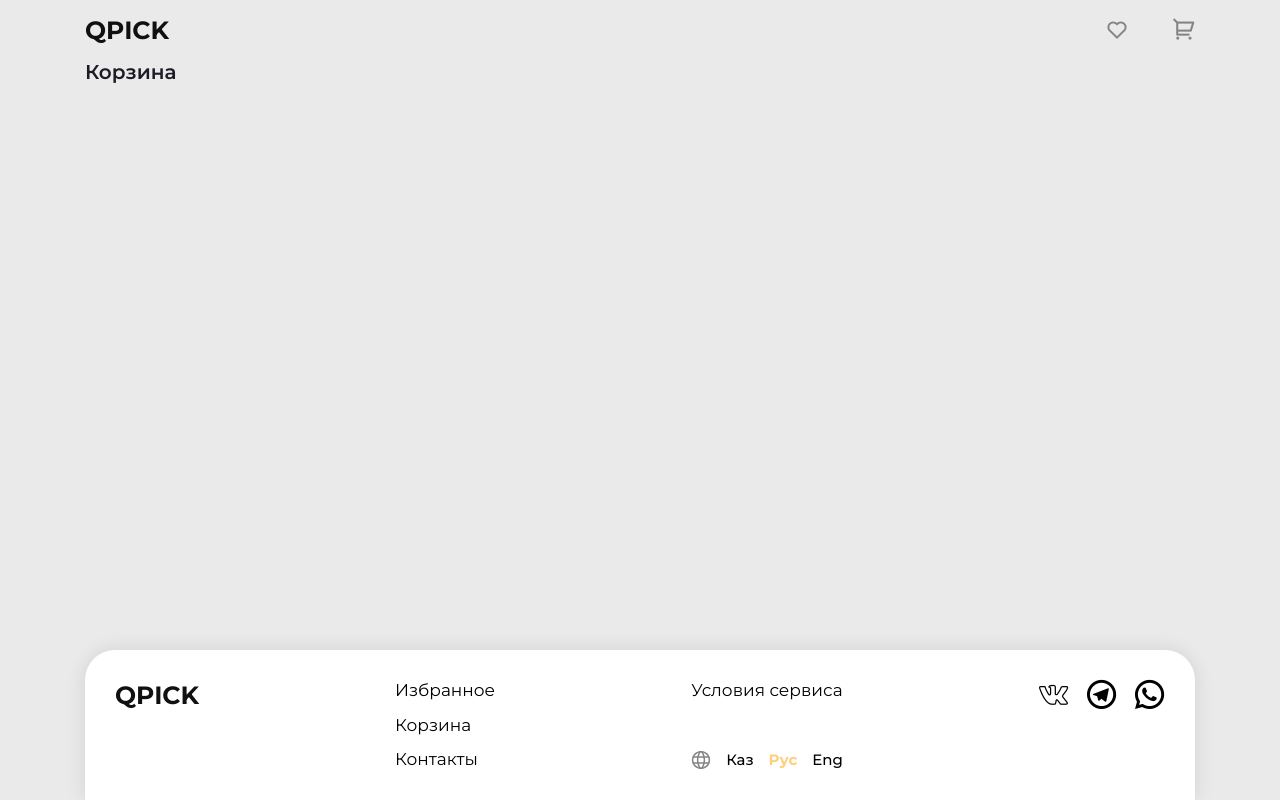
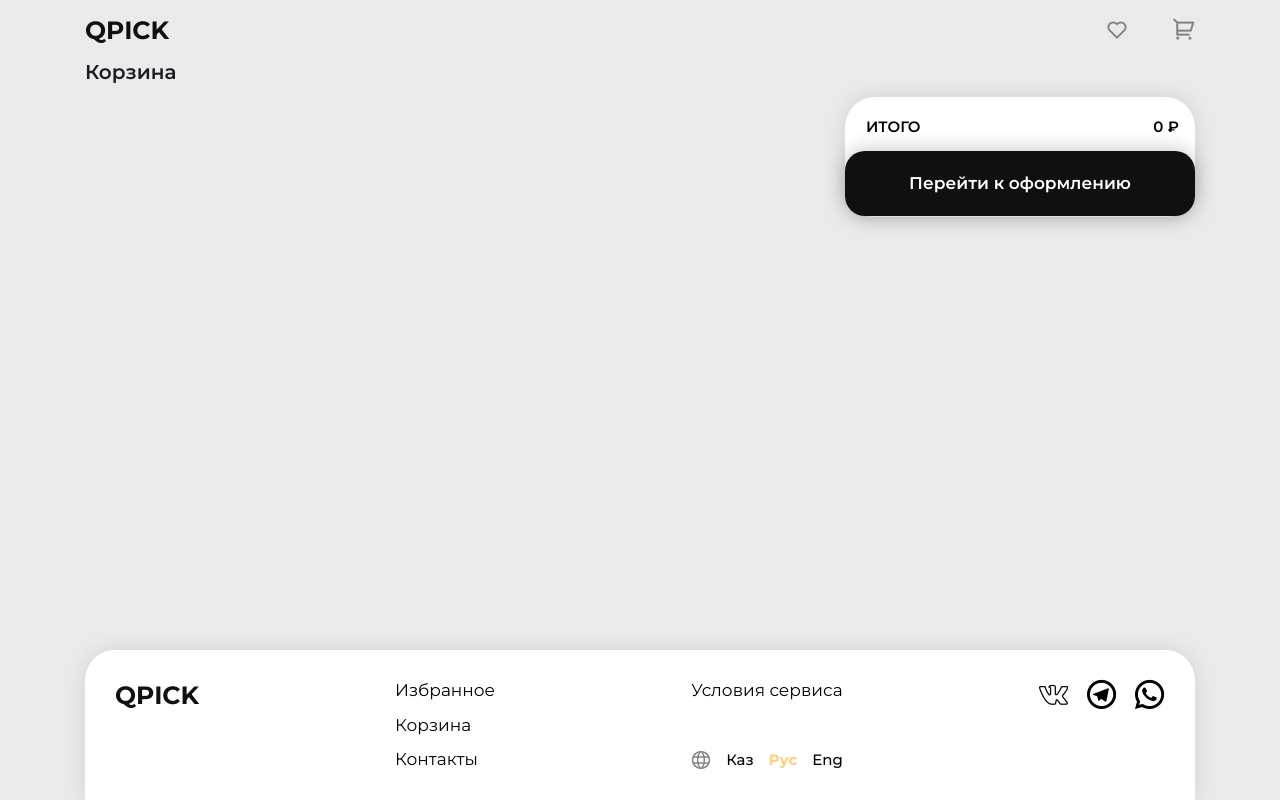
Before and after one commit to ElviraBikmetova/neoflex, a React (Create React App) app: page / in a window 1280 px wide. Both pictures are taken after a click on the button 1183 px from the left and 28 px from the top of the page. Built offline with nearby package versions, Linux system fonts and the light colour scheme.

Commit message:
added total sum

```diff
--- a/src/components/header/Header.tsx
+++ b/src/components/header/Header.tsx
@@ -7,6 +7,7 @@ import { products } from "../../store/cartSlice"
 
 const Header = () => {
     const productsInCart = useAppSelector(products)
+    const productsInCartCount = productsInCart.reduce((acc, curr) => acc + (curr.count || 0), 0)
     const navigate = useNavigate()
 
     return (
@@ -19,9 +20,7 @@ const Header = () => {
                     className={clsx('icon-cart', s.header__iconCart)}
                     onClick={() => navigate(ERoutes.Cart)}>
                         {productsInCart.length > 0 &&
-                        <div className={s.header__counter}>
-                            {productsInCart.reduce((acc, curr) => acc + (curr.count || 0), 0)}
-                        </div>}
+                        <div className={s.header__counter}>{productsInCartCount}</div>}
                     </button>
                 </div>
             </div>
--- a/src/components/products/ProductCard.tsx
+++ b/src/components/products/ProductCard.tsx
@@ -23,6 +23,7 @@ const ProductCard: FC<ProductCardProps> = ({ product, destination }) => {
     const isInCart = productsInCart.some(item => item.id === product.id)
     const dispatch = useAppDispatch()
     const navigate = useNavigate()
+    const totalPrice = formatPrice(product.price * (productsInCartCount || 0))
 
     const increment = () => {
         dispatch(incrementCounter(product.id))
@@ -90,7 +91,7 @@ const ProductCard: FC<ProductCardProps> = ({ product, destination }) => {
                     <div>{product.count}</div>
                     <button className={s.counter__plus} onClick={increment} />
                 </div>
-                <div>total price</div>
+                <div className={s[ECard.ForCart + '__totalPrice']}>{totalPrice}</div>
             </div>}
         </div>
     )
--- a/src/components/products/style.module.scss
+++ b/src/components/products/style.module.scss
@@ -77,8 +77,9 @@
 }
 
 .productCardForCart {
-    max-width: 633px;
+    // max-width: 633px;
     width: 100%;
+    flex-shrink: 0;
     height: 218px;
     padding: 18px 28px 15px 18px;
     // display: flex;
@@ -115,7 +116,10 @@
         line-height: 21px;
     }
     &__price  {
-        color: $colorOrangePrice;
+        color: $colorGrayPrice;
+        font-size: 15px;
+        font-weight: 600;
+        line-height: 18px;
         margin-top: 12px;
     }
     &__iconCart  {
@@ -167,5 +171,10 @@
         }
     }
 
-
+    &__totalPrice  {
+        color: $colorBlackPrimary;
+        font-size: 15px;
+        font-weight: 600;
+        line-height: 18px;
+    }
 }
--- a/src/pages/cart/CartPage.tsx
+++ b/src/pages/cart/CartPage.tsx
@@ -6,10 +6,12 @@ import { cart, products } from "../../store/cartSlice"
 import { useEffect, useState } from 'react';
 import { IProductCard } from '../../interfaces/IProducts';
 import s from './style.module.scss'
+import { formatPrice } from '../../helpers/formatPrice';
 
 
 const CartPage = () => {
     const productsInCart = useAppSelector(products)
+    const sumTotal: number = productsInCart.reduce((acc, curr) => acc + (curr.count || 0) * curr.price, 0)
 
     useEffect(() => {
         sessionStorage.setItem('products', JSON.stringify(productsInCart))
@@ -18,10 +20,19 @@ const CartPage = () => {
     return (
         <>
             <div className={s.cartPage__title}>Корзина</div>
-            <div className={s.cartPage__cards}>
-                {productsInCart.map((product: IProductCard) => <ProductCard key={product.id} product={product} destination={ECard.ForCart} />)}
-                <div></div>
+            <div className={s.cartPage__content}>
+                <div className={s.cartPage__cards}>
+                    {productsInCart.map((product: IProductCard) => <ProductCard key={product.id} product={product} destination={ECard.ForCart} />)}
+                </div>
+                <div className={s.checkout}>
+                    <div className={s.checkout__total}>
+                        <div>ИТОГО</div>
+                        <div>{formatPrice(sumTotal)}</div>
+                    </div>
+                    <button className={s.checkout__btn}>Перейти к оформлению</button>
+                </div>
             </div>
+
         </>
     )
 }
--- a/src/pages/cart/style.module.scss
+++ b/src/pages/cart/style.module.scss
@@ -9,10 +9,50 @@
         color: $colorBlackPrimary;
         margin-bottom: 13px;
     }
+    &__content {
+        display: flex;
+        justify-content: space-between;
+        gap: 20px;
+    }
     &__cards {
         display: flex;
         flex-direction: column;
         gap: 20px;
+        max-width: 633px;
+        width: 100%;
+        margin-bottom: 20px;
     }
 
 }
+
+.checkout {
+    max-width: 350px;
+    width: 100%;
+    height: 120px;
+    border-radius: 30px;
+    box-shadow: 0px 0px 20px 0px rgba(0, 0, 0, 0.1);
+    background: $colorWhiteDefault;
+
+    &__total {
+        padding: 21px 16px 15px 21px;
+        display: flex;
+        justify-content: space-between;
+        align-items: center;
+        font-size: 15px;
+        font-weight: 600;
+        line-height: 18px;
+        color: $colorBlackDefault;
+    }
+    &__btn {
+        width: 100%;
+        padding: 22px;
+        border-radius: 20px;
+        box-shadow: 0px 0px 20px 0px rgba(0, 0, 0, 0.25);
+        background: rgb(16, 16, 16);
+        color: rgb(255, 255, 255);
+        font-size: 17px;
+        font-weight: 600;
+        line-height: 21px;
+        text-align: center;
+    }
+}
--- a/src/styles/variables.scss
+++ b/src/styles/variables.scss
@@ -5,5 +5,6 @@ $colorWhiteDefault: #fff;
 $colorGrayBg: #EAEAEA;
 $colorGrayDefault: #838383;
 $colorOrangePrice: #FFA542;
+$colorGrayPrice: #AAAAAA;
 $colorOrange: #ffce7f;
 $colorRed: #df6464;
```
